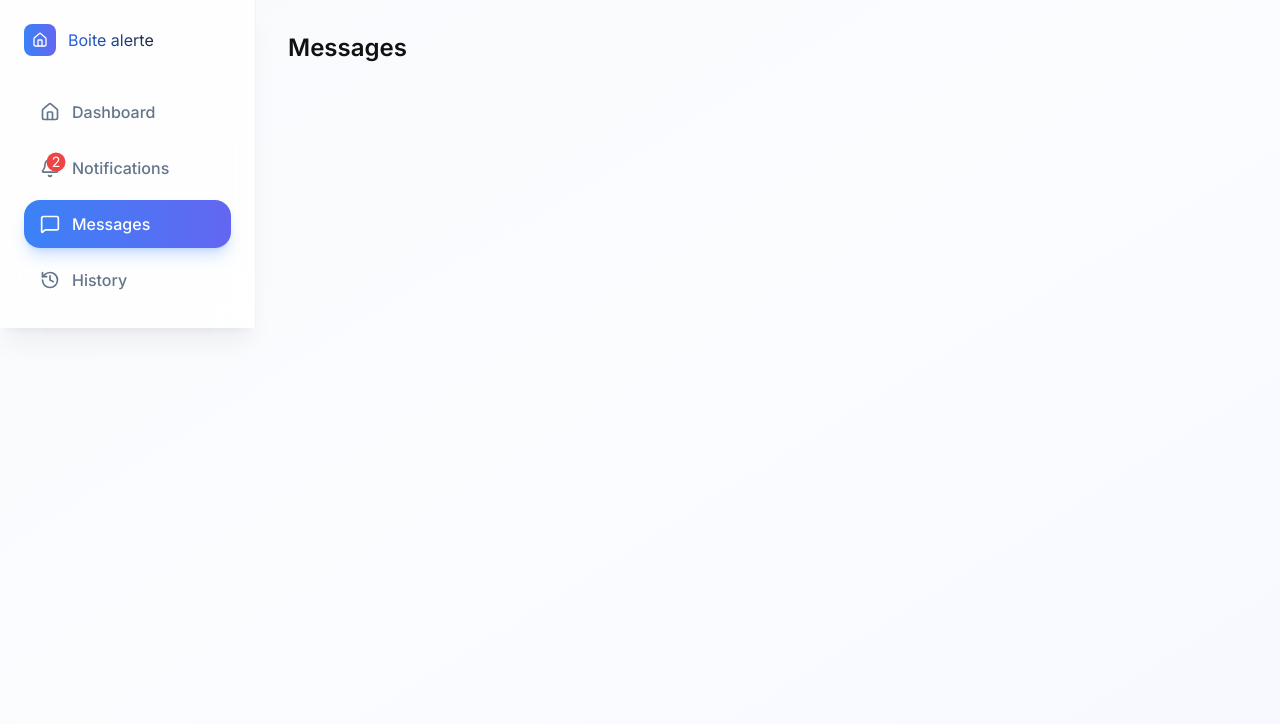
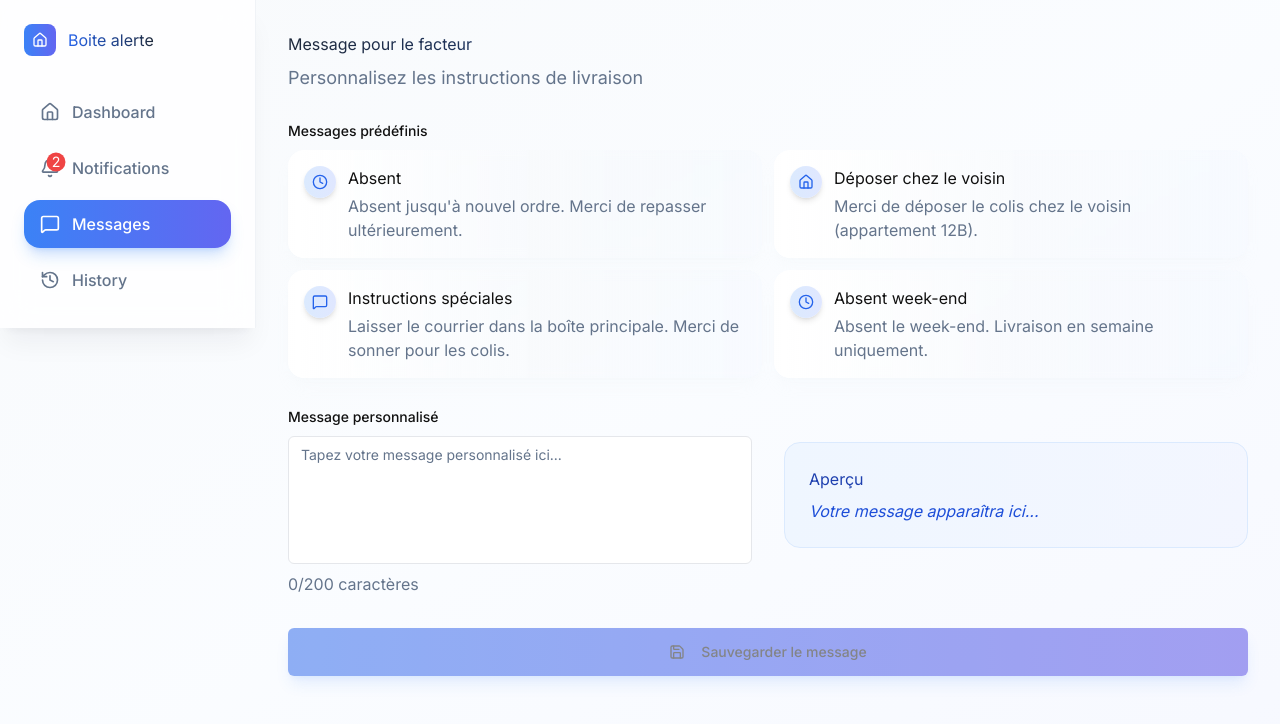
Before and after one commit to rayleiighh/Boite-alerte, a React (Vite) app in the folder frontend/: page / in a window 1280 px wide. Both pictures are taken after a click on the button "Messages". Shown: the top 724 px of the page. Built offline with nearby package versions, Linux system fonts and the light colour scheme; no server answers.

Commit message:
Add Frontend Message Setup UI

```diff
--- a/frontend/package.json
+++ b/frontend/package.json
@@ -10,6 +10,7 @@
     "preview": "vite preview"
   },
   "dependencies": {
+    "@radix-ui/react-label": "^2.1.7",
     "@radix-ui/react-slot": "^1.2.3",
     "axios": "^1.12.2",
     "class-variance-authority": "^0.7.1",
--- a/frontend/src/App.jsx
+++ b/frontend/src/App.jsx
@@ -13,9 +13,9 @@ import { useState } from "react";
 import { SideNavigation } from "./components/SideNavigation";
 import { BottomNavigation } from "./components/BottomNavigation";
 import { DashboardContainer } from "./pages/DashboardContainer";
-import Notifications from "./pages/Notifications";
-import Messages from "./pages/Messages";
-import HistoryPage from "./pages/History";
+import { Notifications } from "./pages/Notifications";
+import { MessageSetup } from "./pages/MessageSetup";
+import { HistoryPage } from "./pages/History";
 
 // ✅ Mock temporaire
 const mockNotifications = [
@@ -44,7 +44,7 @@ export default function App() {
           </div>
         );
       case "messages":
-        return <Messages />;
+        return <MessageSetup />;
       case "history":
         return <HistoryPage />;
       default:
--- /dev/null
+++ b/frontend/src/components/label.jsx
@@ -0,0 +1,20 @@
+"use client";
+
+import React from "react";
+import * as LabelPrimitive from "@radix-ui/react-label";
+import { cn } from "../utils";
+
+function Label({ className, ...props }) {
+  return (
+    <LabelPrimitive.Root
+      data-slot="label"
+      className={cn(
+        "flex items-center gap-2 text-sm leading-none font-medium select-none group-data-[disabled=true]:pointer-events-none group-data-[disabled=true]:opacity-50 peer-disabled:cursor-not-allowed peer-disabled:opacity-50",
+        className,
+      )}
+      {...props}
+    />
+  );
+}
+
+export { Label };
--- /dev/null
+++ b/frontend/src/components/textarea.jsx
@@ -0,0 +1,17 @@
+import React from "react";
+import { cn } from "../utils";
+
+function Textarea({ className, ...props }) {
+  return (
+    <textarea
+      data-slot="textarea"
+      className={cn(
+        "resize-none border-input placeholder:text-muted-foreground focus-visible:border-ring focus-visible:ring-ring/50 aria-invalid:ring-destructive/20 dark:aria-invalid:ring-destructive/40 aria-invalid:border-destructive dark:bg-input/30 flex field-sizing-content min-h-16 w-full rounded-md border bg-input-background px-3 py-2 text-base transition-[color,box-shadow] outline-none focus-visible:ring-[3px] disabled:cursor-not-allowed disabled:opacity-50 md:text-sm",
+        className,
+      )}
+      {...props}
+    />
+  );
+}
+
+export { Textarea };
--- /dev/null
+++ b/frontend/src/pages/MessageSetup.jsx
@@ -0,0 +1,183 @@
+import { useState } from "react";
+import { Save, MessageSquare, Clock, Home } from "lucide-react";
+import { Button } from "../components/button";
+import { Card } from "../components/card";
+import { Textarea } from "../components/textarea";
+import { Label } from "../components/Label";
+import { motion } from "framer-motion";
+
+export function MessageSetup({ currentMessage, onSaveMessage }) {
+  const [message, setMessage] = useState(currentMessage || "");
+  const [selectedPreset, setSelectedPreset] = useState(null);
+
+  const presetMessages = [
+    {
+      id: "absent",
+      icon: Clock,
+      title: "Absent",
+      message: "Absent jusqu'à nouvel ordre. Merci de repasser ultérieurement.",
+    },
+    {
+      id: "neighbor",
+      icon: Home,
+      title: "Déposer chez le voisin",
+      message: "Merci de déposer le colis chez le voisin (appartement 12B).",
+    },
+    {
+      id: "instructions",
+      icon: MessageSquare,
+      title: "Instructions spéciales",
+      message:
+        "Laisser le courrier dans la boîte principale. Merci de sonner pour les colis.",
+    },
+    {
+      id: "weekend",
+      icon: Clock,
+      title: "Absent week-end",
+      message: "Absent le week-end. Livraison en semaine uniquement.",
+    },
+  ];
+
+  const handlePresetSelect = (presetMessage, presetId) => {
+    setMessage(presetMessage);
+    setSelectedPreset(presetId);
+  };
+
+  const handleSave = () => {
+    onSaveMessage(message);
+  };
+
+  const isMessageChanged = message !== currentMessage;
+
+  return (
+    <div className="p-6 lg:p-8 space-y-6 lg:space-y-8">
+      {/* Header */}
+      <motion.div
+        className="mb-6 lg:mb-8"
+        initial={{ y: -20, opacity: 0 }}
+        animate={{ y: 0, opacity: 1 }}
+        transition={{ duration: 0.5 }}
+      >
+        <h1 className="mb-2 bg-gradient-to-r from-slate-800 to-blue-600 bg-clip-text text-transparent">
+          Message pour le facteur
+        </h1>
+        <p className="text-muted-foreground lg:text-lg">
+          Personnalisez les instructions de livraison
+        </p>
+      </motion.div>
+
+      {/* Current Message Display */}
+      {currentMessage && (
+        <motion.div
+          initial={{ opacity: 0, y: 20 }}
+          animate={{ opacity: 1, y: 0 }}
+          transition={{ delay: 0.1, duration: 0.5 }}
+        >
+          <Card className="p-4 bg-gradient-to-r from-green-50 to-emerald-50/50 border-0 shadow-lg shadow-green-100/50">
+            <div className="flex items-start space-x-3">
+              <MessageSquare className="w-5 h-5 text-green-600 mt-0.5" />
+              <div>
+                <h4 className="text-green-800 mb-1">Message actuel</h4>
+                <p className="text-green-700">{currentMessage}</p>
+              </div>
+            </div>
+          </Card>
+        </motion.div>
+      )}
+
+      {/* Preset Messages */}
+      <div>
+        <Label className="mb-3 block">Messages prédéfinis</Label>
+        <div className="grid gap-3 lg:grid-cols-2">
+          {presetMessages.map((preset, index) => {
+            const IconComponent = preset.icon;
+            return (
+              <motion.div
+                key={preset.id}
+                initial={{ opacity: 0, x: -20 }}
+                animate={{ opacity: 1, x: 0 }}
+                transition={{ delay: 0.2 + index * 0.1, duration: 0.5 }}
+                whileHover={{ scale: 1.02, y: -2 }}
+                whileTap={{ scale: 0.98 }}
+              >
+                <Card
+                  className={`p-4 cursor-pointer transition-all bg-gradient-to-r from-white via-slate-50/50 to-blue-50/20 backdrop-blur-sm border-0 shadow-lg shadow-slate-200/10 hover:shadow-xl hover:shadow-slate-200/20 ${
+                    selectedPreset === preset.id
+                      ? "ring-2 ring-blue-500 shadow-blue-200/30"
+                      : ""
+                  }`}
+                  onClick={() => handlePresetSelect(preset.message, preset.id)}
+                >
+                  <div className="flex items-start space-x-3">
+                    <div className="w-8 h-8 rounded-full bg-gradient-to-r from-blue-100 to-indigo-100 flex items-center justify-center shadow-md">
+                      <IconComponent className="w-4 h-4 text-blue-600" />
+                    </div>
+                    <div className="flex-1">
+                      <h4 className="mb-1">{preset.title}</h4>
+                      <p className="text-muted-foreground">{preset.message}</p>
+                    </div>
+                  </div>
+                </Card>
+              </motion.div>
+            );
+          })}
+        </div>
+      </div>
+
+      {/* Custom Message */}
+      <div className="lg:grid lg:grid-cols-2 lg:gap-8 lg:items-start">
+        <div>
+          <Label htmlFor="custom-message" className="mb-3 block">
+            Message personnalisé
+          </Label>
+          <Textarea
+            id="custom-message"
+            placeholder="Tapez votre message personnalisé ici..."
+            value={message}
+            onChange={(e) => {
+              setMessage(e.target.value);
+              setSelectedPreset(null);
+            }}
+            className="min-h-24 lg:min-h-32 resize-none"
+          />
+          <p className="text-muted-foreground mt-2">
+            {message.length}/200 caractères
+          </p>
+        </div>
+
+        <div className="lg:mt-8">
+          <div className="bg-gradient-to-r from-blue-50 to-indigo-50/50 p-6 rounded-xl border border-blue-100">
+            <h4 className="mb-2 text-blue-800">Aperçu</h4>
+            <p className="text-blue-700 italic">
+              {message || "Votre message apparaîtra ici..."}
+            </p>
+          </div>
+        </div>
+      </div>
+
+      {/* Save Button */}
+      <div className="space-y-3">
+        <motion.div
+          whileHover={{ scale: 1.02, y: -2 }}
+          whileTap={{ scale: 0.98 }}
+          transition={{ type: "spring", stiffness: 400, damping: 17 }}
+        >
+          <Button
+            onClick={handleSave}
+            className="w-full h-12 bg-gradient-to-r from-blue-600 to-indigo-600 hover:from-blue-700 hover:to-indigo-700 shadow-lg shadow-blue-500/25 border-0"
+            disabled={!message.trim() || !isMessageChanged}
+          >
+            <Save className="w-4 h-4 mr-2" />
+            Sauvegarder le message
+          </Button>
+        </motion.div>
+
+        {!isMessageChanged && message && (
+          <p className="text-center text-muted-foreground">
+            Message déjà sauvegardé
+          </p>
+        )}
+      </div>
+    </div>
+  );
+}
--- a/frontend/src/pages/Messages.jsx
+++ /dev/null
@@ -1,7 +0,0 @@
-export default function Messages() {
-  return (
-    <div className="p-8">
-      <h1 className="text-2xl font-bold">Messages</h1>
-    </div>
-  );
-}
```
Also changed, not shown: frontend/src/pages/History.jsx (+7 -2 lines), frontend/src/pages/Notifications.jsx (+51 -12 lines), 2 other files (tests, documents, lock files or other folders).
